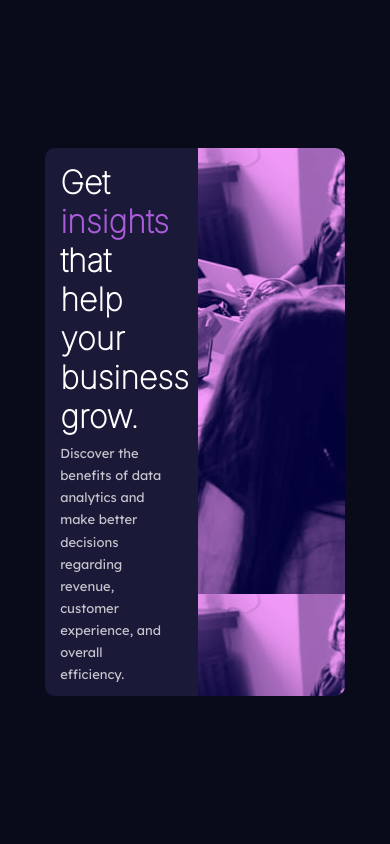
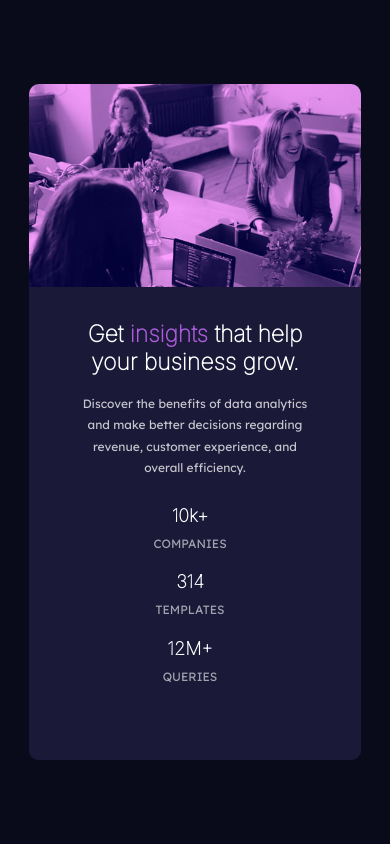
Before and after one commit to darenhua/stats-preview-card-component, a plain HTML site: page index.html in a window 390 px wide. Drawn offline with Linux system fonts and the light colour scheme.

Commit message:
Finished Mobile Responsive Layour!

```diff
--- a/styles.css
+++ b/styles.css
@@ -13,6 +13,7 @@ body {
   height: 65%;
   overflow: hidden;
   border-radius: 10px;
+  background-color: hsl(244, 38%, 16%);
 }
 
 .col1 {
@@ -113,3 +114,62 @@ body {
     font-size: 12px;
   }
 }
+@media screen and (max-width: 500px) {
+  .card-component {
+    width: 85%;
+    height: 80%;
+    display: flex;
+    flex-direction: column;
+    overflow: scroll;
+  }
+
+  .col1 {
+    clear: both;
+    width: 100%;
+    height: 70%;
+    order: 2;
+  }
+  .col2 {
+    clear: both;
+    width: 100%;
+    height: 30%;
+    background-size: 100%;
+    order: 1;
+  }
+
+  .heading {
+    text-align: center;
+    margin: 0 auto;
+    margin-top: 10%;
+    font-size: 23px;
+    width: 75%;
+  }
+  .subheading {
+    text-align: center;
+    margin: 0 auto;
+    margin-top: 5%;
+    margin-bottom: 5%;
+    font-size: 12px;
+    width: 70%;
+    line-height: 1.8;
+  }
+  .boxes-container {
+    flex-direction: column;
+    margin: 0 auto;
+    width: 30%;
+    justify-content: center;
+  }
+  .info-box {
+    width: 90%;
+    margin: 0;
+    text-align: center;
+  }
+  .info-heading {
+    font-size: 18px;
+    margin-top: 10%;
+  }
+  .info-subheading {
+    font-size: 12px;
+    padding-top: 2px;
+  }
+}
```
